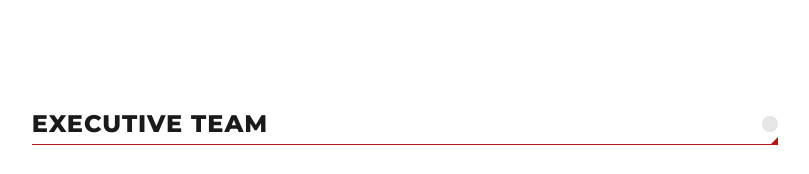
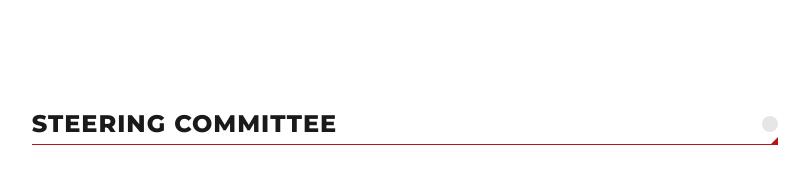
Before and after one commit to AMRnetwork/Web, a website: page index.html in a window 1280 px wide. Shown: the part 2458-2632 px from the top of the page, without its empty margins (235-1044 px from the left). Drawn offline with Linux system fonts and the light colour scheme.

Commit message:
Update index.html

```diff
--- a/index.html
+++ b/index.html
@@ -138,7 +138,7 @@
 		<section id="team" class="row team top bottom-half">
 			<div class="row-inner">
 				<div class="col col-6">
-					<h2>Executive Team</h2>
+					<h2>Steering Committee</h2>
 					<div class="team-members">
 						<div class="team-member">
 							<div class="image">
```
